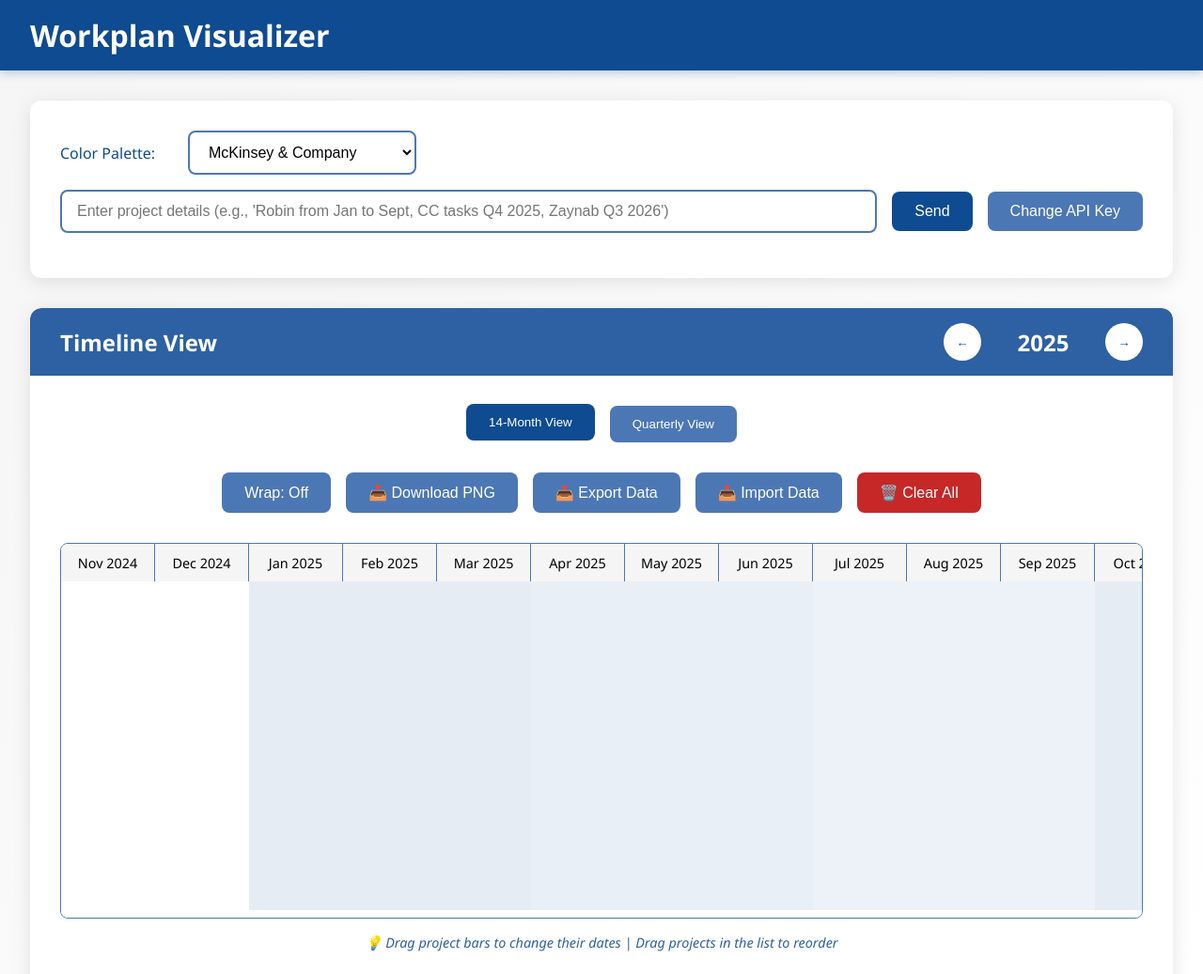
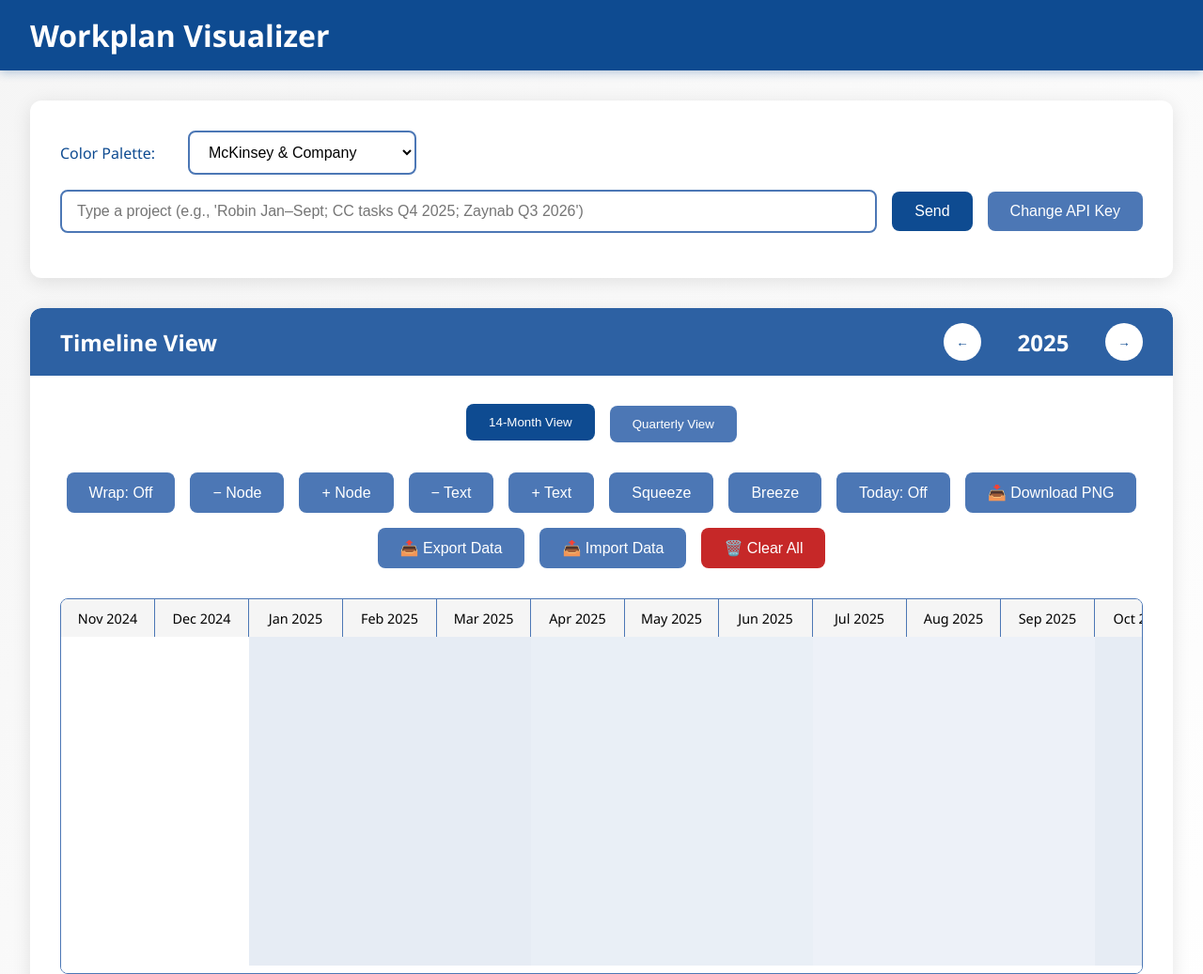
Before and after one commit to frostyqatar/workplan-visualizer, a plain HTML site: page index.html in a window 1280 px wide. Shown: the top 1037 px of the page at 94% size. Drawn offline with nearby package versions, Linux system fonts and the light colour scheme.

Commit message:
Update index.html

```diff
--- a/index.html
+++ b/index.html
@@ -28,11 +28,12 @@
             </select>
         </div>
 
+ <!-- In the existing input-group, change the button text -->
 <div class="input-group">
     <input type="text" id="projectInput" class="input-field"
-                   placeholder="Enter project details (e.g., 'Robin from Jan to Sept, CC tasks Q4 2025, Zaynab Q3 2026')"
+           placeholder="Type a project (e.g., 'Robin Jan–Sept; CC tasks Q4 2025; Zaynab Q3 2026')"
            onkeypress="handleEnterKey(event)">
-            <button onclick="processProject()" class="btn-primary">Add Project</button>
+    <button onclick="processProject()" class="btn-primary send-btn">Send</button>
     <button onclick="showApiKeyModal()" class="btn-secondary">Change API Key</button>
   </div>
         <div class="error-message" id="errorMessage"></div>
@@ -56,7 +57,21 @@
                 <button class="view-btn" onclick="setView('quarter')" id="quarterBtn">Quarterly View</button>
             </div>
 
+        <!-- In the controls-section, add the new buttons before the existing export buttons -->
 <div class="controls-section">
+    <!-- New layout controls -->
+    <button class="btn-secondary" onclick="adjustNodeHeight(-4)">− Node</button>
+    <button class="btn-secondary" onclick="adjustNodeHeight(4)">+ Node</button>
+
+    <button class="btn-secondary" onclick="adjustTextSize(-0.1)">− Text</button>
+    <button class="btn-secondary" onclick="adjustTextSize(0.1)">+ Text</button>
+
+    <button class="btn-secondary" onclick="squeezeSpacing()">Squeeze</button>
+    <button class="btn-secondary" onclick="breezeSpacing()">Breeze</button>
+
+    <button class="btn-secondary" id="toggleTodayBtn" onclick="toggleTodayLine()">Today: Off</button>
+
+    <!-- Existing export/import/clear -->
     <button onclick="downloadPNG()" class="btn-secondary">📥 Download PNG</button>
     <button onclick="exportData()" class="btn-secondary">📤 Export Data</button>
     <button onclick="showImportModal()" class="btn-secondary">📤 Import Data</button>
@@ -70,6 +85,7 @@
                     <div class="quarter-indicator q2"></div>
                     <div class="quarter-indicator q3"></div>
                     <div class="quarter-indicator q4"></div>
+                    <div id="todayLine" class="today-line"></div>
                 </div>
             </div>
 
```
Lines whose indentation alone changed are shown as unchanged.
